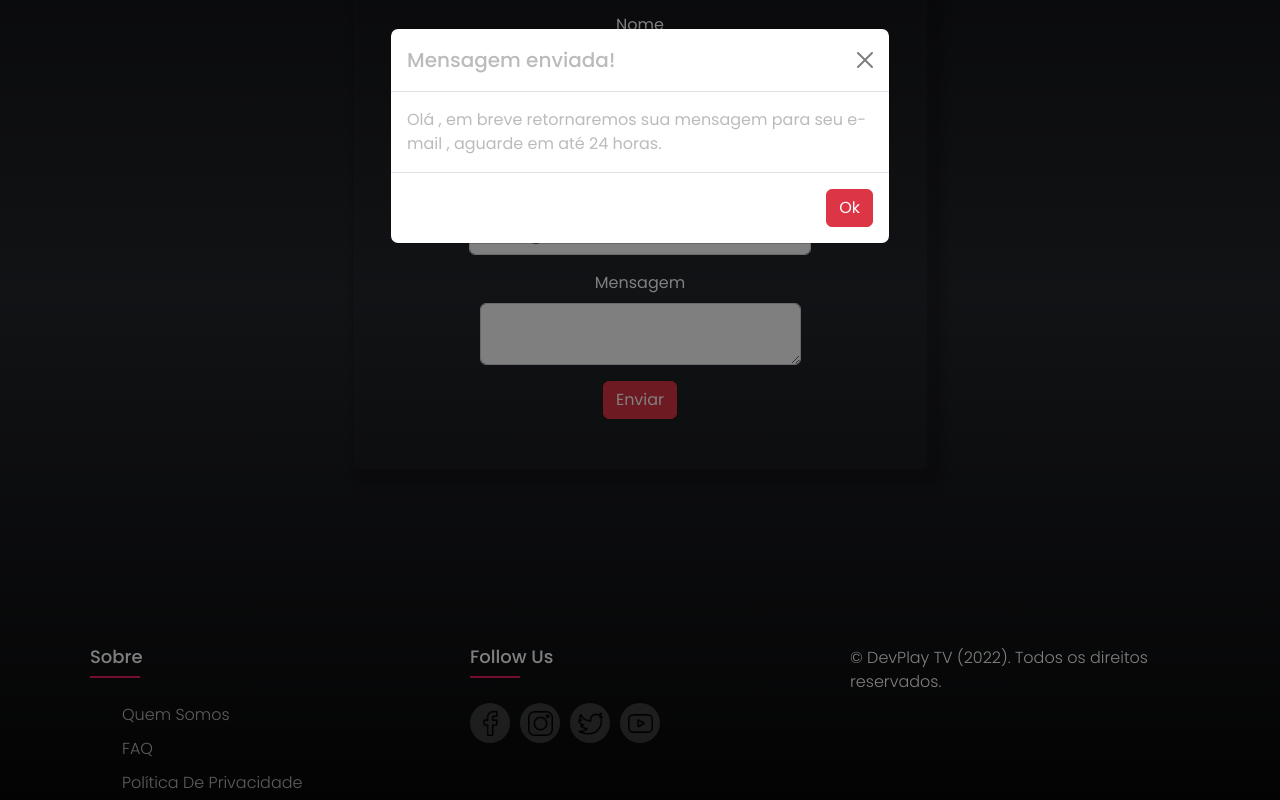
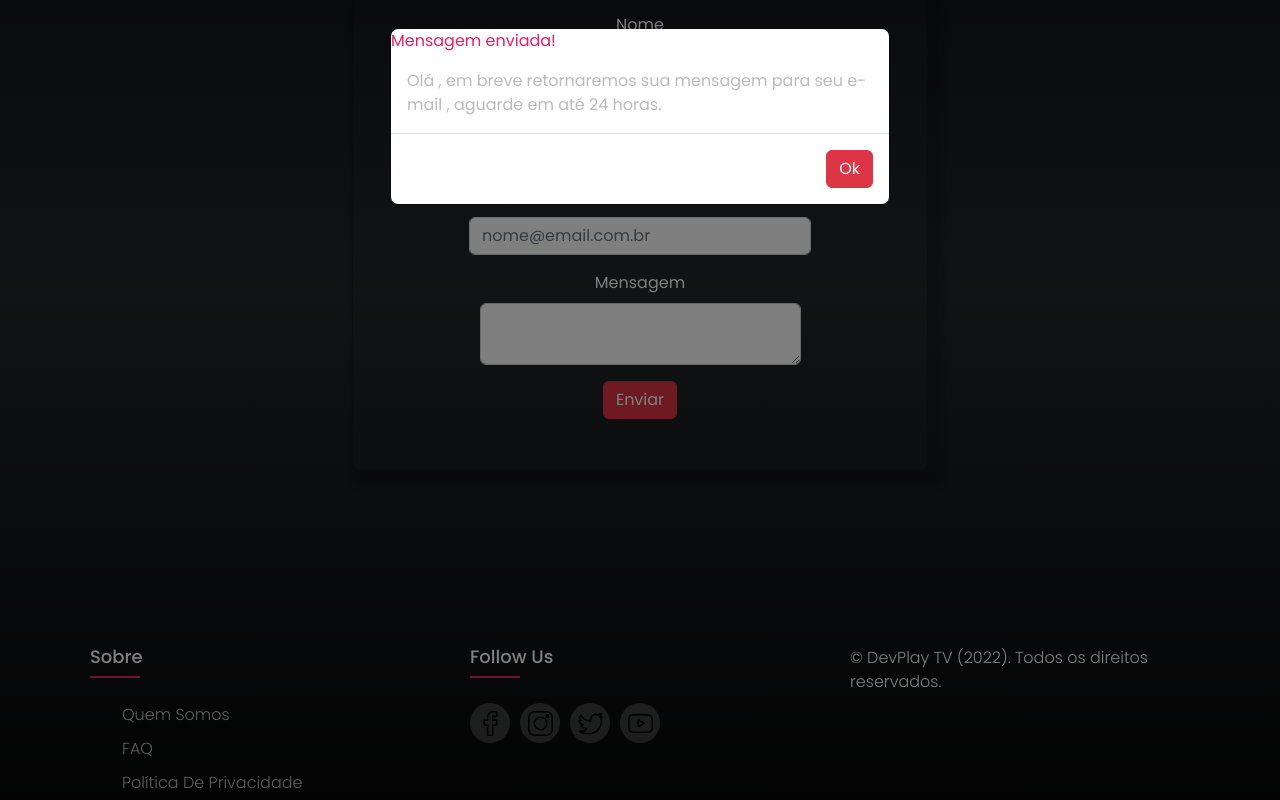
Before and after one commit to moondev94/projeto-modulo3-squad1, a React (Create React App) app: page /Contato in a window 1280 px wide. Both pictures are taken after a click on the button "Enviar". Shown: the part 406-1206 px from the top of the page. Built offline with nearby package versions, Linux system fonts and the light colour scheme; a web font is replaced by a local one.

Commit message:
Update Contato.jsx

```diff
--- a/src/view/Contato.jsx
+++ b/src/view/Contato.jsx
@@ -75,7 +75,7 @@ const Contato = () => {
        Enviar
       </Button>
       <Modal isOpen={modal} toggle={toggle} >
-        <ModalHeader toggle={toggle}>Mensagem enviada!</ModalHeader>
+        <span toggle={toggle}>Mensagem enviada!</span>
         <ModalBody>
           Olá {name}, em breve retornaremos sua mensagem para seu e-mail {email}, aguarde em até 24 horas.
         </ModalBody>
```
